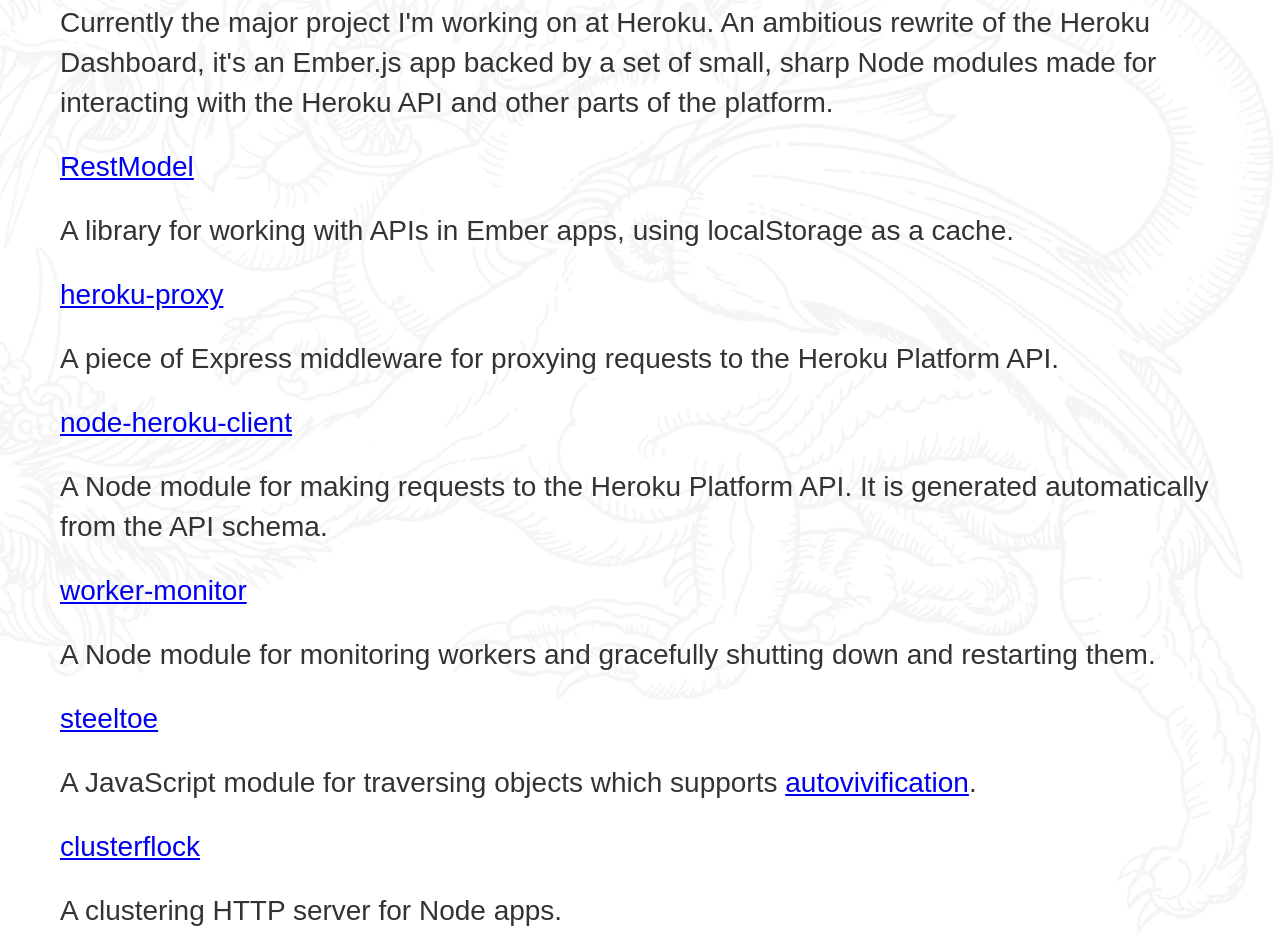
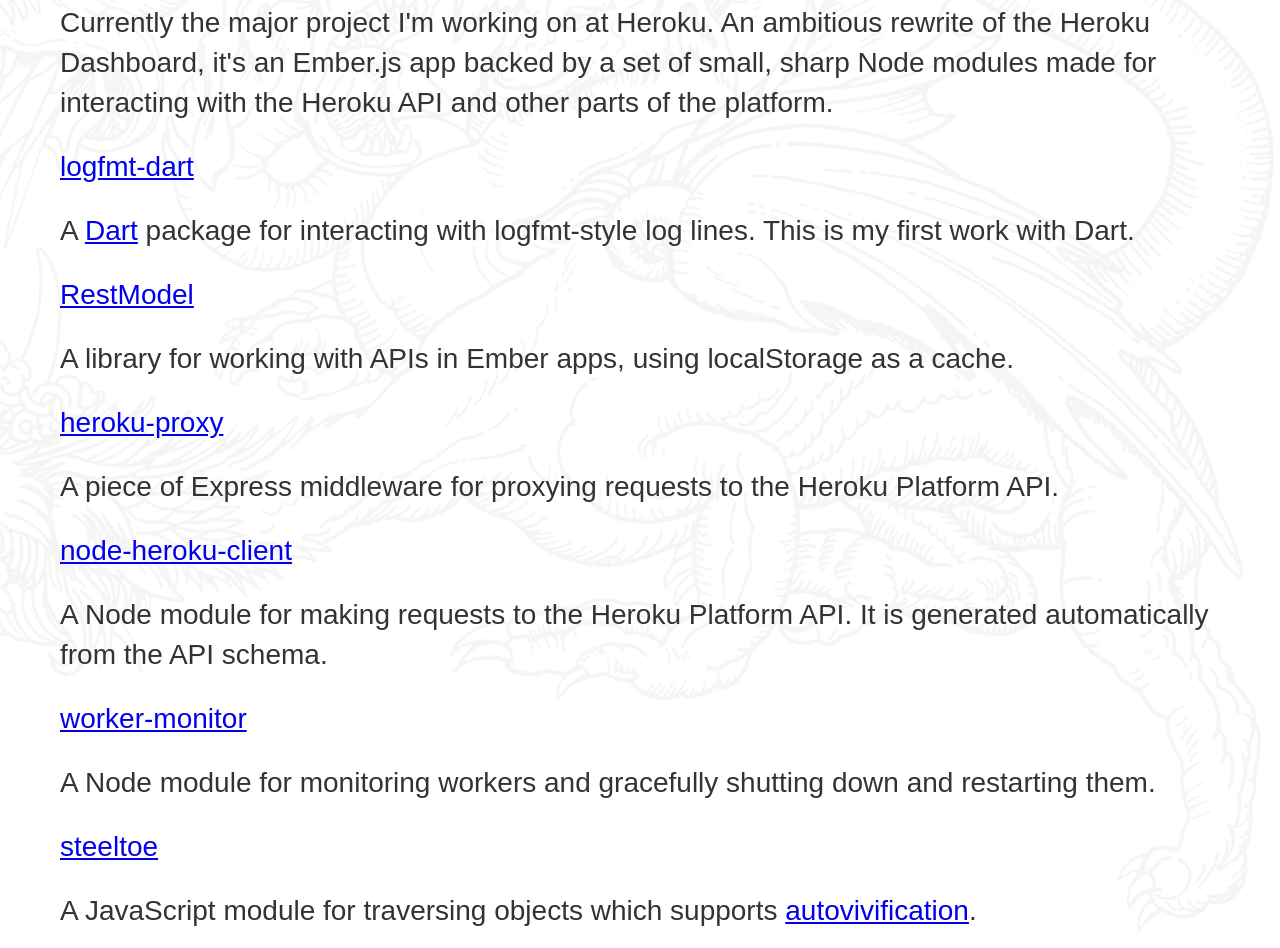
Before and after one commit to IonicaBizauKitchen/jclem.github.io, a plain HTML site: page _src/index.html in a window 1280 px wide. Shown: the part 812-1760 px from the top of the page. Drawn offline with Linux system fonts and the light colour scheme.

Commit message:
add logfmt-dart

```diff
--- a/_src/index.html
+++ b/_src/index.html
@@ -29,6 +29,13 @@
           of small, sharp Node modules made for interacting with the Heroku API
           and other parts of the platform.</p>
       </li>
+
+      <li>
+        <a href='https://github.com/jclem/logfmt-dart'
+          target='_blank'>logfmt-dart</a>
+        <p>A <a href='https://www.dartlang.org' target='_blank'>Dart</a>
+          package for interacting with logfmt-style log lines. This is my first
+          work with Dart.</p>
 
       <li>
         <a href='https://github.com/jclem/rest-model'
```
Also changed, not shown: index.html (+7 -0 lines).
